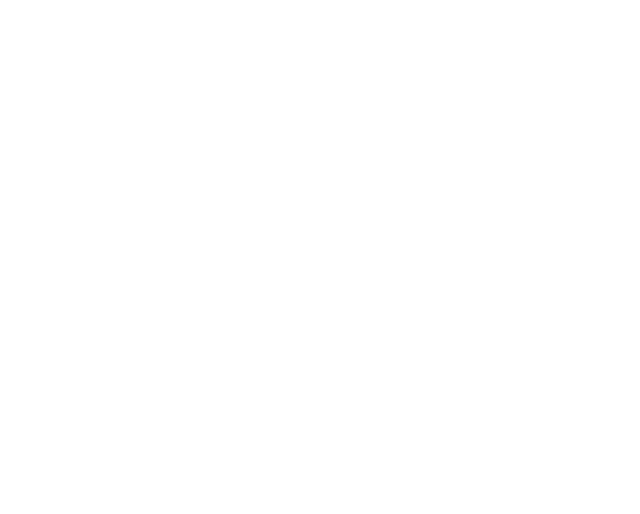
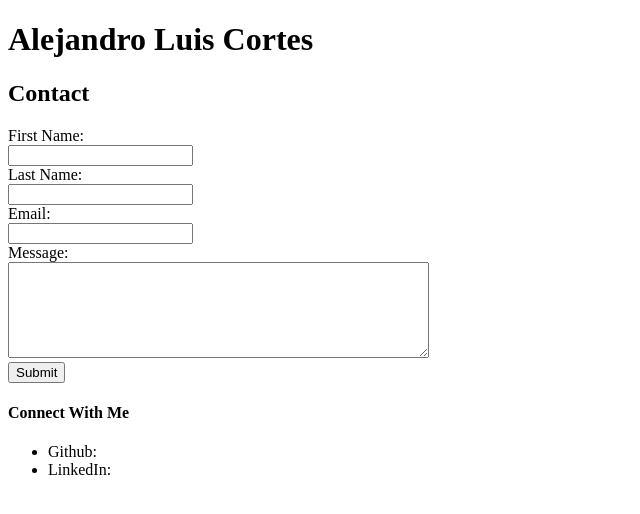
Before and after one commit to alexlcortes/Basic-Portfolio, a plain HTML site: page contact.html in a window 1280 px wide. Shown: the whole page, without its empty margins (0-640 px from the left). Drawn offline with Linux system fonts and the light colour scheme; files that its build step writes are made by us from their sources.

Commit message:
third commit

```diff
--- a/contact.html
+++ b/contact.html
@@ -0,0 +1,37 @@
+<!DOCTYPE html>
+<html>
+<head>
+	<title>Contact</title>
+	<link rel="stylesheet" style="text/css" href="style.css">
+</head>
+<body>
+	<header>
+		<h1>Alejandro Luis Cortes</h1>
+	</header>
+
+	<div class="container">
+		<section id=>
+			<h2>Contact</h2>
+			<form>
+				First Name:<br>
+				<input type="text" name="firstname"><br>
+				Last Name:<br>
+				<input type="text" name="lastname"><br>
+				Email:<br>
+				<input type="text" name="email"><br>
+				Message:<br>
+				<textarea rows="6" cols="50"></textarea><br>
+				<input type="submit" value="Submit">
+			</form>
+		</section>
+
+		<section id="connet-with-me">
+			<h4>Connect With Me</h4>
+				<ul>
+					<li>Github:</li>
+					<li>LinkedIn:</li>
+				</ul>
+		</section>
+	</div>
+</body>
+</html>
```
Also changed, not shown: index.html (+2 -2 lines).
